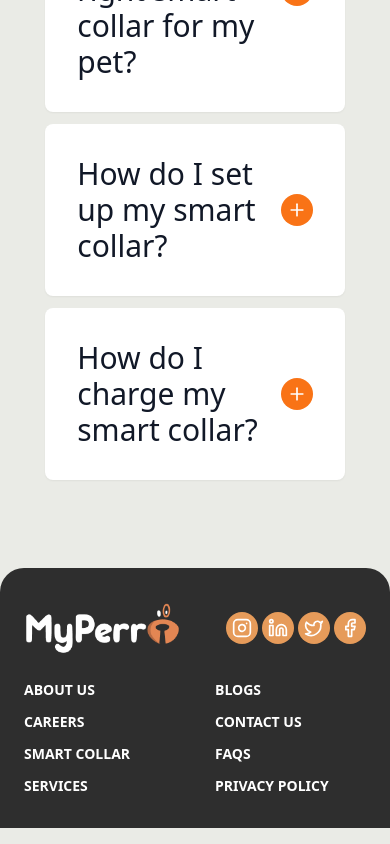
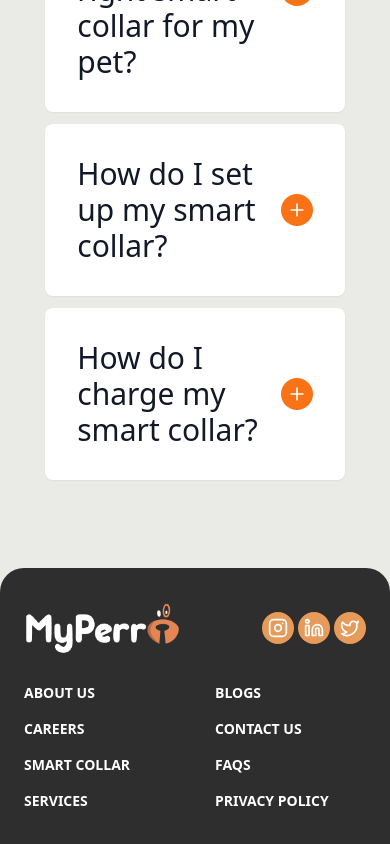
Before and after one commit to var-code-5/landing_page, a Next.js app: page /services in a window 390 px wide. Shown: the part 3455-4299 px from the top of the page. Built offline with nearby package versions, Linux system fonts and the light colour scheme.

Commit message:
feat: add links

```diff
--- a/src/components/Footer/index.tsx
+++ b/src/components/Footer/index.tsx
@@ -1,5 +1,6 @@
 import React from "react";
 import Image from "next/image";
+import Link from "next/link";
 import { Instagram, Linkedin, Twitter, Facebook } from "lucide-react";
 
 export default function Footer() {
@@ -26,16 +27,19 @@ export default function Footer() {
             <div className="h-full w-auto flex items-center">
               <ul className="flex h-fit gap-4">
                 <li className="rounded-full overflow-hidden">
-                  <Instagram className="h-10 md:h-12 w-10 md:w-12 p-2 bg-primary text-white" />
+                  <a href="https://www.instagram.com/myperro.in/" target="_blank" rel="noopener noreferrer">
+                    <Instagram className="h-10 md:h-12 w-10 md:w-12 p-2 bg-primary text-white" />
+                  </a>
                 </li>
                 <li className="rounded-full overflow-hidden">
-                  <Linkedin className="h-10 md:h-12 w-10 md:w-12 p-2 bg-primary text-white" />
+                  <a href="https://www.linkedin.com/company/myperroindia?trk=profile-position" target="_blank" rel="noopener noreferrer">
+                    <Linkedin className="h-10 md:h-12 w-10 md:w-12 p-2 bg-primary text-white" />
+                  </a>
                 </li>
                 <li className="rounded-full overflow-hidden">
-                  <Twitter className="h-10 md:h-12 w-10 md:w-12 p-2 bg-primary text-white" />
-                </li>
-                <li className="rounded-full overflow-hidden">
-                  <Facebook className="h-10 md:h-12 w-10 md:w-12 p-2 bg-primary text-white" />
+                  <a href="https://x.com/MyPerro_" target="_blank" rel="noopener noreferrer">
+                    <Twitter className="h-10 md:h-12 w-10 md:w-12 p-2 bg-primary text-white" />
+                  </a>
                 </li>
               </ul>
             </div>
@@ -45,17 +49,29 @@ export default function Footer() {
             <div>
               <h3 className="text-xl md:text-2xl uppercase font-bold">Company</h3>
               <ul className="text-lg lg:text-xl space-y-4 mt-4">
-                <li className="cursor-pointer hover:text-primary transition-colors">About Us</li>
-                <li className="cursor-pointer hover:text-primary transition-colors">Our Mission</li>
-                <li className="cursor-pointer hover:text-primary transition-colors">Careers</li>
+                <li className="cursor-pointer hover:text-primary transition-colors">
+                  <Link href="/about">About Us</Link>
+                </li>
+                <li className="cursor-pointer hover:text-primary transition-colors">
+                  <Link href="/about">Our Mission</Link>
+                </li>
+                <li className="cursor-pointer hover:text-primary transition-colors">
+                  <Link href="/about">Careers</Link>
+                </li>
               </ul>
             </div>
             <div>
               <h3 className="text-xl md:text-2xl uppercase font-bold">Support</h3>
               <ul className="text-lg lg:text-xl space-y-4 mt-4">
-                <li className="cursor-pointer hover:text-primary transition-colors">Contact Us</li>
-                <li className="cursor-pointer hover:text-primary transition-colors">FAQs</li>
-                <li className="cursor-pointer hover:text-primary transition-colors">Privacy Policy</li>
+                <li className="cursor-pointer hover:text-primary transition-colors">
+                  <Link href="/contact">Contact Us</Link>
+                </li>
+                <li className="cursor-pointer hover:text-primary transition-colors">
+                  <Link href="/">FAQs</Link>
+                </li>
+                <li className="cursor-pointer hover:text-primary transition-colors">
+                  <Link href="/about">Privacy Policy</Link>
+                </li>
               </ul>
             </div>
             <div>
@@ -63,9 +79,15 @@ export default function Footer() {
                 Quick Links
               </h3>
               <ul className="text-lg lg:text-xl space-y-4 mt-4">
-                <li className="cursor-pointer hover:text-primary transition-colors">Smart Collar</li>
-                <li className="cursor-pointer hover:text-primary transition-colors">Blogs</li>
-                <li className="cursor-pointer hover:text-primary transition-colors">Services</li>
+                <li className="cursor-pointer hover:text-primary transition-colors">
+                  <Link href="/">Smart Collar</Link>
+                </li>
+                <li className="cursor-pointer hover:text-primary transition-colors">
+                  <Link href="/blogs">Blogs</Link>
+                </li>
+                <li className="cursor-pointer hover:text-primary transition-colors">
+                  <Link href="/services">Services</Link>
+                </li>
               </ul>
             </div>
           </div>
@@ -90,45 +112,42 @@ export default function Footer() {
           </div>
 
           <div className="flex gap-1">
-            <div className="rounded-full overflow-hidden bg-primary p-1.5 flex items-center justify-center">
+            <a href="https://www.instagram.com/myperro.in/" target="_blank" rel="noopener noreferrer" className="rounded-full overflow-hidden bg-primary p-1.5 flex items-center justify-center">
               <Instagram className="h-5 w-5 text-white" />
-            </div>
-            <div className="rounded-full overflow-hidden bg-primary p-1.5 flex items-center justify-center">
+            </a>
+            <a href="https://www.linkedin.com/company/myperroindia?trk=profile-position" target="_blank" rel="noopener noreferrer" className="rounded-full overflow-hidden bg-primary p-1.5 flex items-center justify-center">
               <Linkedin className="h-5 w-5 text-white" />
-            </div>
-            <div className="rounded-full overflow-hidden bg-primary p-1.5 flex items-center justify-center">
+            </a>
+            <a href="https://x.com/MyPerro_" target="_blank" rel="noopener noreferrer" className="rounded-full overflow-hidden bg-primary p-1.5 flex items-center justify-center">
               <Twitter className="h-5 w-5 text-white" />
-            </div>
-            <div className="rounded-full overflow-hidden bg-primary p-1.5 flex items-center justify-center">
-              <Facebook className="h-5 w-5 text-white" />
-            </div>
+            </a>
           </div>
         </div>
 
         <div className="grid grid-cols-2 gap-x-10 gap-y-3 text-white">
           <div>
-            <p className="uppercase text-sm font-semibold">About us</p>
+            <Link href="/about" className="uppercase text-sm font-semibold">About us</Link>
           </div>
           <div>
-            <p className="uppercase text-sm font-semibold">Blogs</p>
+            <Link href="/blogs" className="uppercase text-sm font-semibold">Blogs</Link>
           </div>
           <div>
-            <p className="uppercase text-sm font-semibold">Careers</p>
+            <Link href="/about" className="uppercase text-sm font-semibold">Careers</Link>
           </div>
           <div>
-            <p className="uppercase text-sm font-semibold">Contact us</p>
+            <Link href="/contact" className="uppercase text-sm font-semibold">Contact us</Link>
           </div>
           <div>
-            <p className="uppercase text-sm font-semibold">Smart collar</p>
+            <Link href="/" className="uppercase text-sm font-semibold">Smart collar</Link>
           </div>
           <div>
-            <p className="uppercase text-sm font-semibold">FAQs</p>
+            <Link href="/" className="uppercase text-sm font-semibold">FAQs</Link>
           </div>
           <div>
-            <p className="uppercase text-sm font-semibold">Services</p>
+            <Link href="/services" className="uppercase text-sm font-semibold">Services</Link>
           </div>
           <div>
-            <p className="uppercase text-sm font-semibold">Privacy policy</p>
+            <Link href="/about" className="uppercase text-sm font-semibold">Privacy policy</Link>
           </div>
         </div>
       </div>
```
